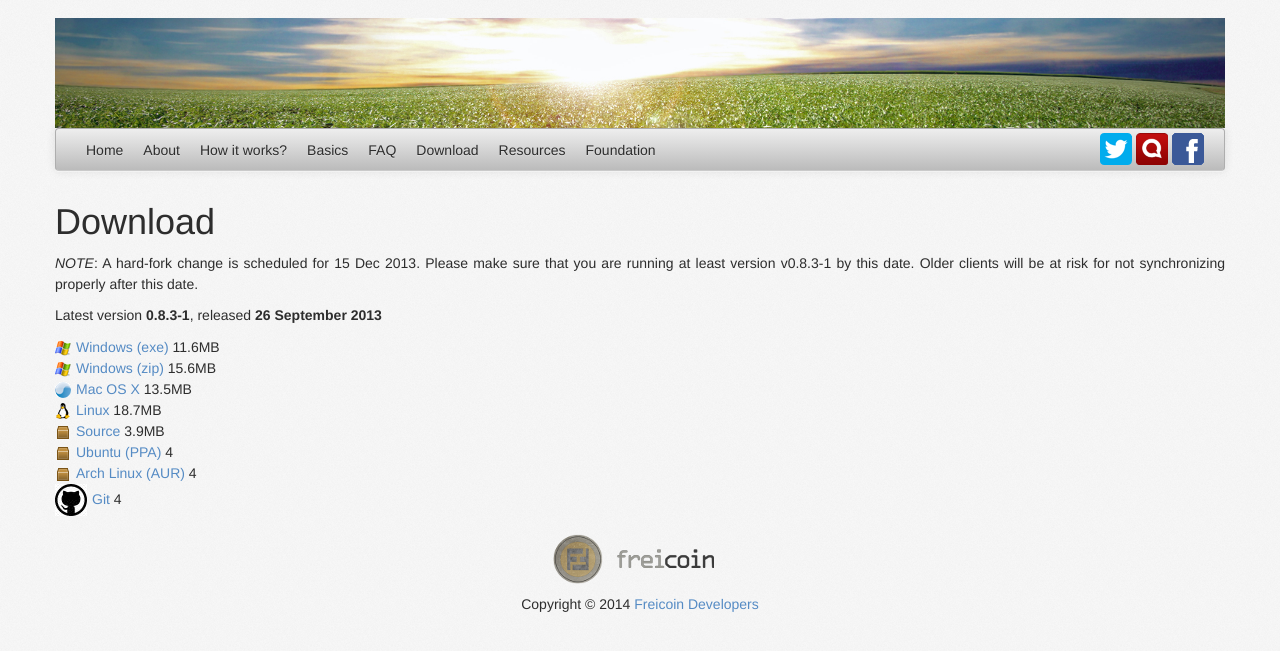
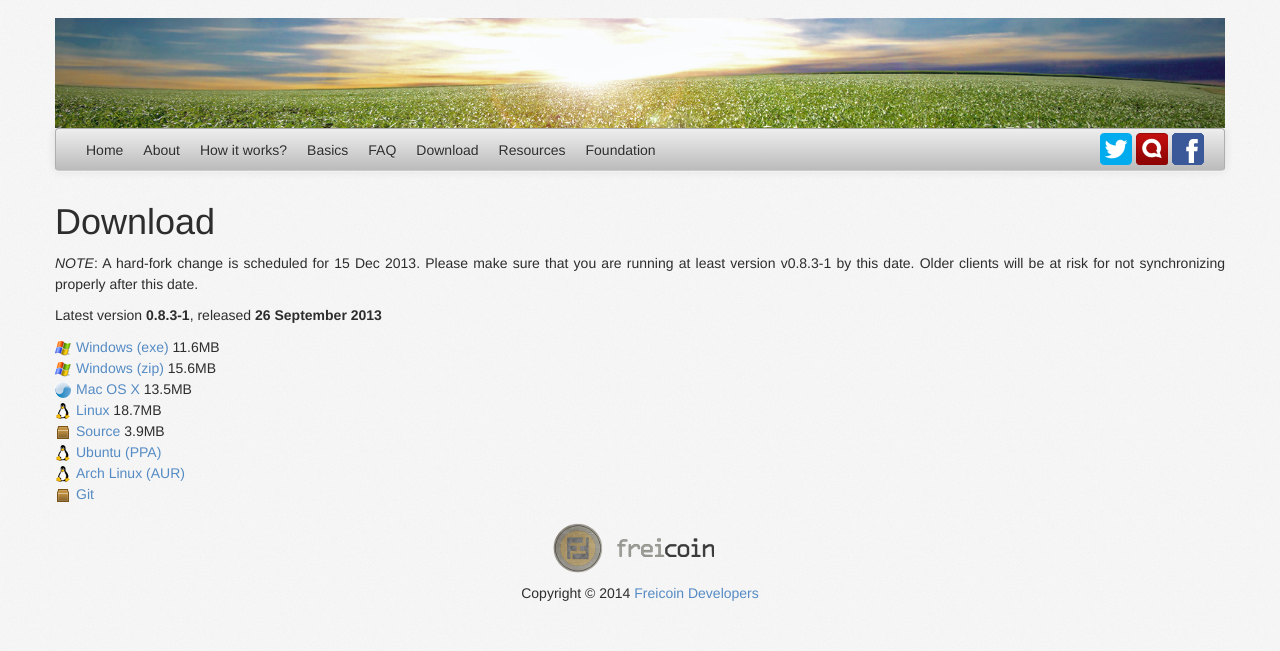
Before and after one commit to freicoin/freico.in, a Jekyll site: the page built from download/index.md, in a window 1280 px wide. Shown: the top 651 px of the page. Built offline with Jekyll 4.4.1, drawn with Linux system fonts in a browser that asks for light colours; nearby versions of some CDN libraries; some web fonts are replaced; comment, search, counter and statistics services are not loaded.

Commit message:
Remove github image, use linux img for aur and ppa, use empty size

```diff
--- a/_config.yml
+++ b/_config.yml
@@ -84,18 +84,21 @@ freicoin:
         -
             name: Ubuntu (PPA)
             osid: Linux
-            icon: /static/images/os/src.png
+            icon: /static/images/os/linux.png
             link: https://launchpad.net/~freicoin/+archive/stable
+            size:
         -
             name: Arch Linux (AUR)
             osid: Linux
-            icon: /static/images/os/src.png
+            icon: /static/images/os/linux.png
             link: https://aur.archlinux.org/packages/freicoin-qt/
+            size:
         -
             name: Git
             osid: Unknown
-            icon: /static/images/os/github.png
+            icon: /static/images/os/src.png
             link: https://github.com/freicoin/freicoin
+            size:
 
 analytics:
     google:
```
Also changed, not shown: static/images/os/github.png (deleted).
